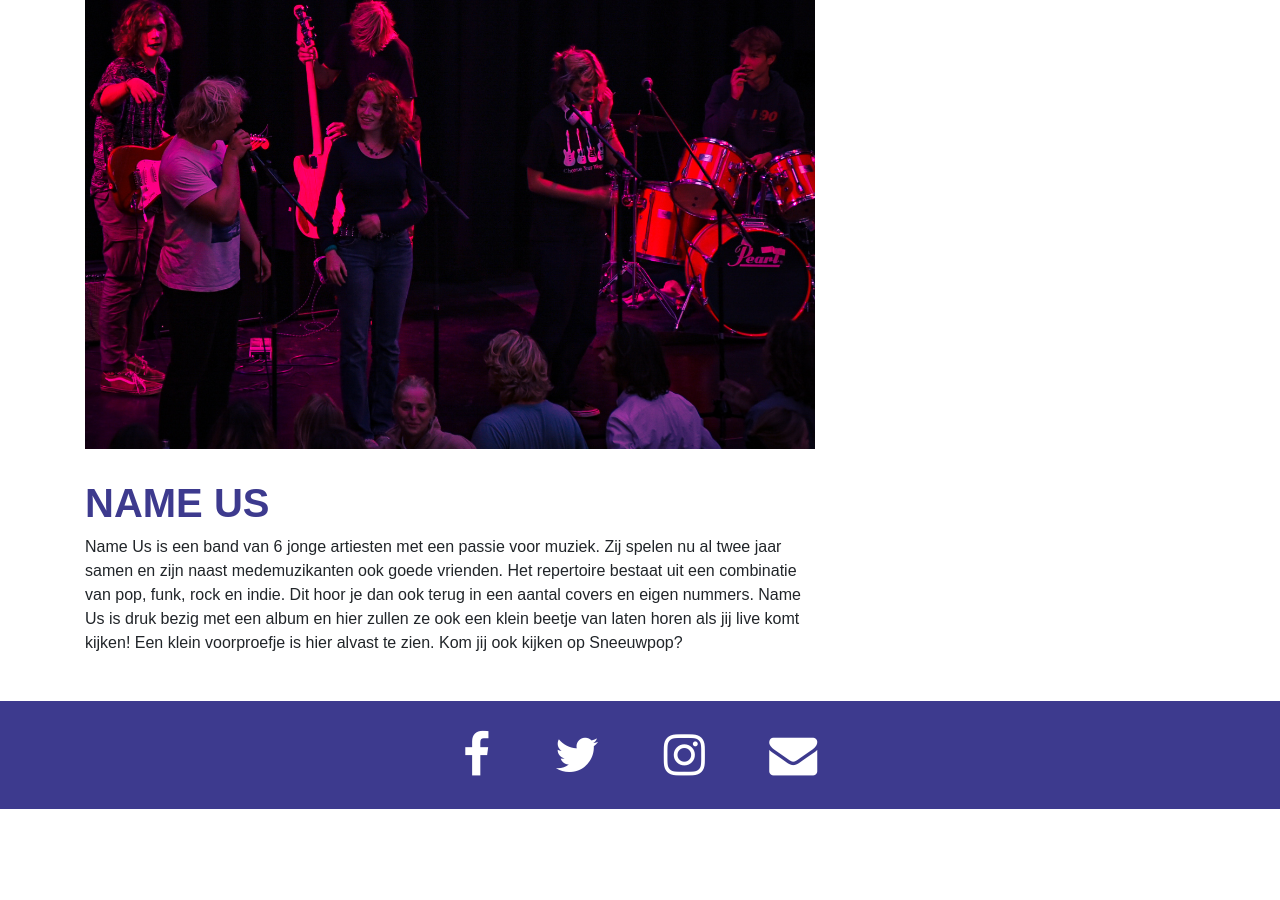
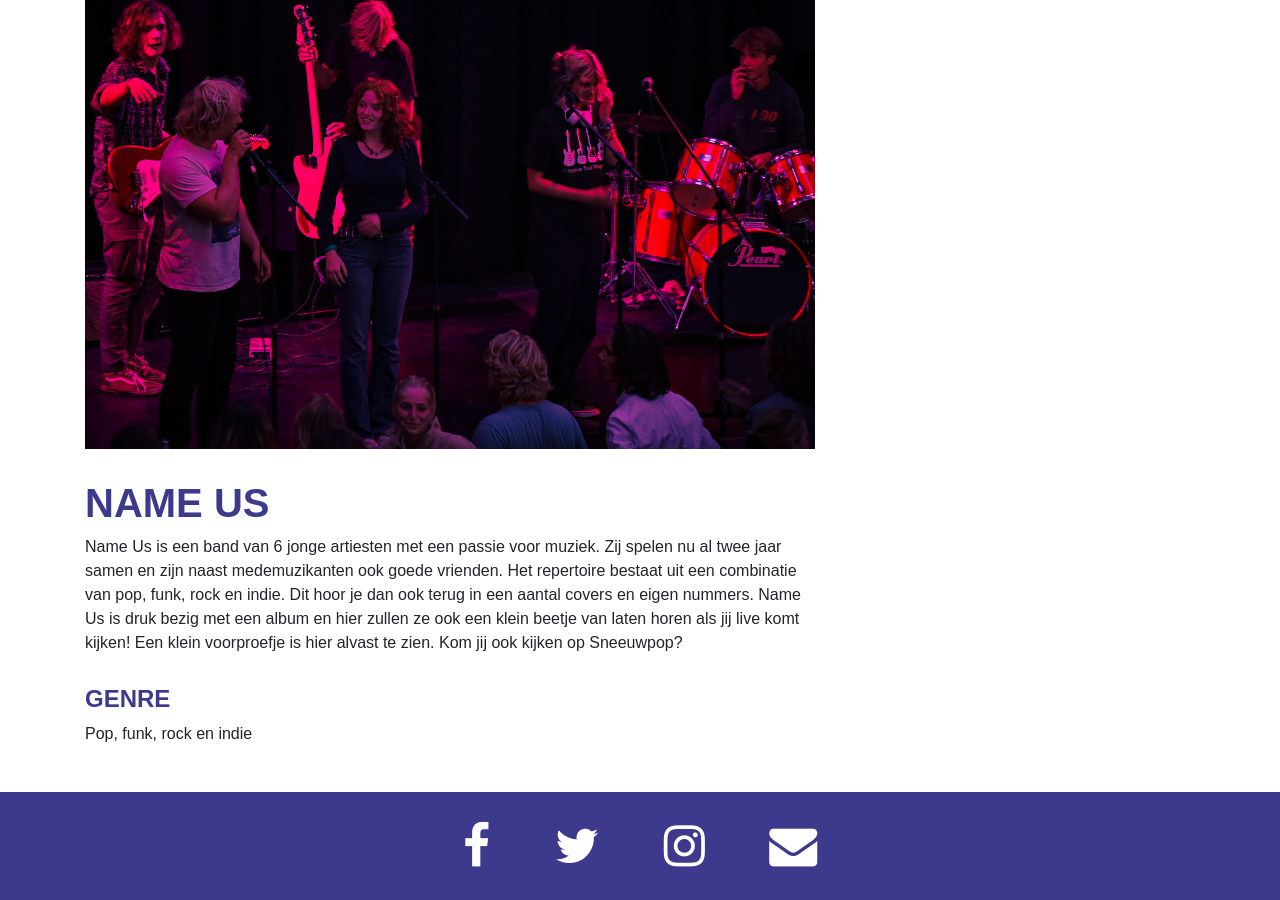
Before and after one commit to sneeuwpop-festival/sneeuwpop.nl, a Jekyll site: the page built from name-us.md, in a window 1280 px wide and 900 px high, scrolled down 592 px. Built offline with Jekyll 4.4.1, drawn with Linux system fonts in a browser that asks for light colours; before the commit the page ends 1401 px from its top, so only the background shows below that.

Commit message:
Update name-us.md

```diff
--- a/name-us.md
+++ b/name-us.md
@@ -2,7 +2,8 @@
 layout: band
 title: Name Us
 image: name_us.jpeg
-genre:
+genre: Pop, funk, rock en indie
+
 ---
 
 Name Us is een band van 6 jonge artiesten met een passie voor muziek. Zij spelen nu al twee jaar samen en zijn naast medemuzikanten ook goede vrienden. Het repertoire bestaat uit een combinatie van pop, funk, rock en indie. Dit hoor je dan ook terug in een aantal covers en eigen nummers. Name Us is druk bezig met een album en hier zullen ze ook een klein beetje van laten horen als jij live komt kijken! Een klein voorproefje is hier alvast te zien. Kom jij ook kijken op Sneeuwpop?
```
